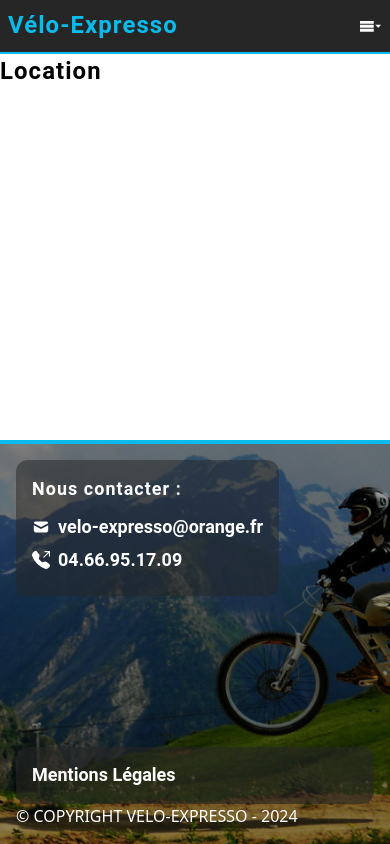
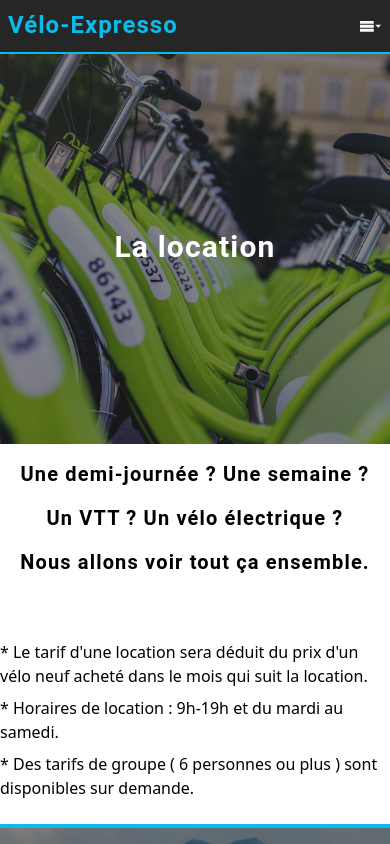
Before and after one commit to ChristopheC-83/velo-expresso-front, a Next.js app: page /rental in a window 390 px wide. Shown: the top 844 px of the page. Built offline with nearby package versions, Linux system fonts and the light colour scheme.

Commit message:
rental in progress

```diff
--- a/app/(pages)/rental/page.jsx
+++ b/app/(pages)/rental/page.jsx
@@ -1,18 +1,44 @@
+/* eslint-disable react/no-unescaped-entities */
+// page des tarifs location
+"use client";
 
+import HeaderImage from "@/components/HeaderImage";
+import Container from "@/components/container/Container";
+import ArrowToTop from "@/components/home/components/ArrowToTop";
 
+export default function page() {
+  return (
+    <div className="relative w-full">
+      <ArrowToTop />
+      <HeaderImage image="/images/rental/rental.jpg" title="La location" />
+      <Container>
+        <div className="w-full">
+          <h2 className="m-4 text-xl text-center font-weight sm:text-3xl ">
+            Une demi-journée ? Une semaine ?
+          </h2>
+          <h2 className="m-4 text-xl text-center font-weight sm:text-3xl ">
+            Un VTT ? Un vélo électrique ?
+          </h2>
+          <h2 className="m-4 text-xl text-center font-weight sm:text-3xl ">
+            Nous allons voir tout ça ensemble.
+          </h2>
 
- export default function page() {
+          <div className="flex flex-wrap justify-center w-11/12 gap-4 pt-4 mx-auto my-6 sm:gap-x-6 md:gap-x-8 md:w-full">
 
-
-
-return (
-    <div>
-
-
-<h1 className="text-blue-ve">Location</h1>
-
+          </div>
+        </div>
+        <div className="w-full mx-auto mb-6 sm:w-4/5 md:w-3/5">
+          <h5 className="mb-2">
+            * Le tarif d'une location sera déduit du prix d'un vélo neuf acheté dans le mois qui suit la location.
+          </h5>
+          <h5 className="mb-2">
+            * Horaires de location : 9h-19h et du mardi au samedi.
+          </h5>
+          <h5 className="mb-2">
+            * Des tarifs de groupe ( 6 personnes ou plus ) sont disponibles sur demande.
+          </h5>
+        </div>
+      </Container>
     </div>
-
   );
-
 }
--- a/lib/meca.js
+++ b/lib/meca.js
@@ -92,7 +92,7 @@ export const meca = [
     prix: 24,
   },
   {
-    id: 14,
+    id: 15,
     categorie: "divers",
     opération: "Montage vélo",
     prix: 200,
```
Also changed, not shown: lib/rental.js (added, +11 -0 lines), public/images/rental/rental.jpg (added).
